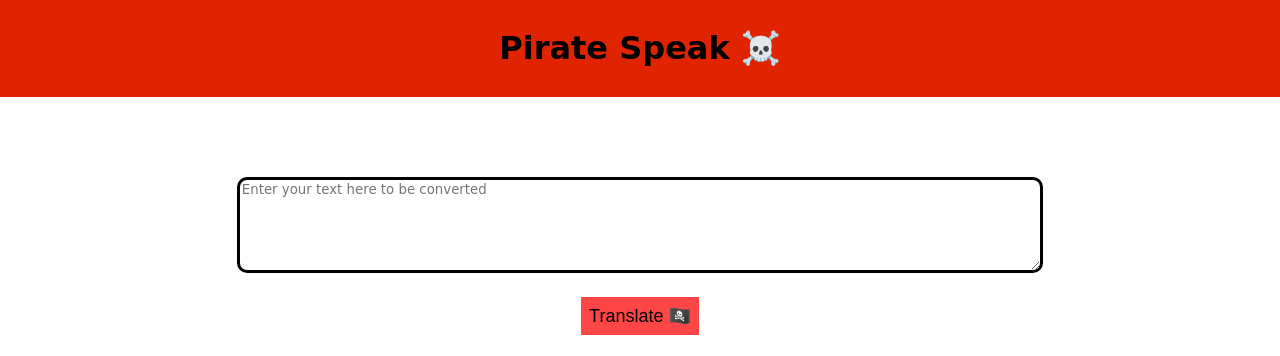
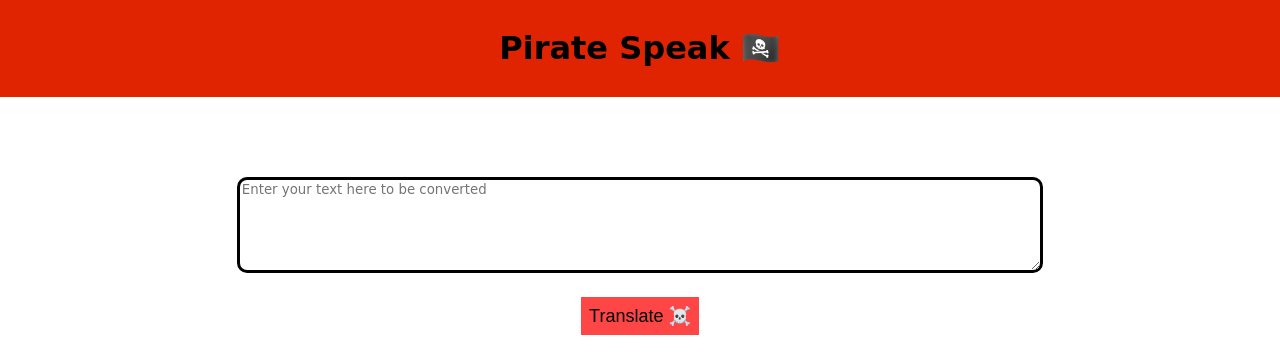
Before and after one commit to Tanmay-s55/Pirate-Speak, a plain HTML site: page index.html in a window 1280 px wide. Shown: the top 356 px of the page. Drawn offline with Linux system fonts and the light colour scheme; a web font is replaced by a local one.

Commit message:
Update index.html

```diff
--- a/index.html
+++ b/index.html
@@ -8,14 +8,14 @@
 <body>
     <header class="header primary">
         <div class="heading">
-           <h1> Pirate Speak ☠️ </h1>
+           <h1> Pirate Speak  🏴‍☠️ </h1>
         </div>
     </header>
 
     <section class="container">
         <div class="input-box">
             <textarea id="input-text" placeholder="Enter your text here to be converted"></textarea>
-            <input type="button" id="translate-btn" value="Translate 🏴‍☠️">
+            <input type="button" id="translate-btn" value="Translate ☠️">
             <div id="output">
                 <textarea id="output-text" placeholder="Your output will come here"></textarea>
             </div>
```
